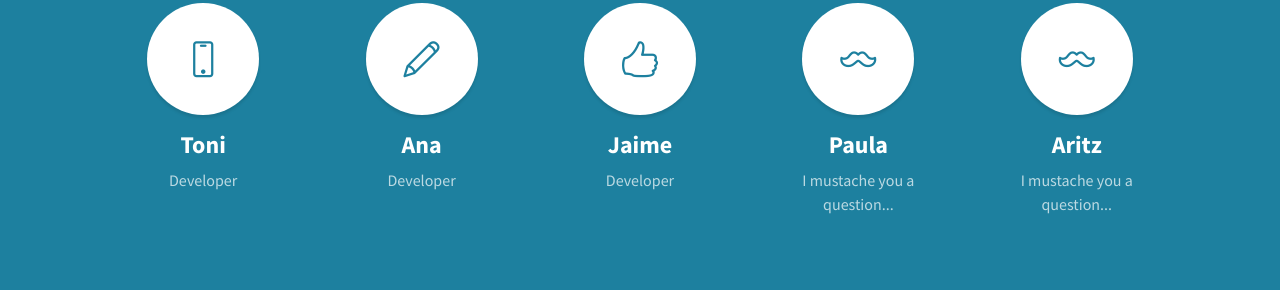
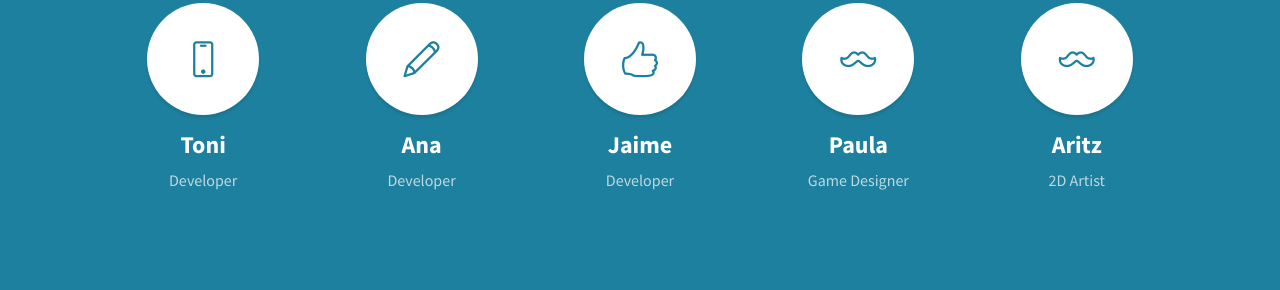
Before and after one commit to NoquisGameStudio/noquisgamestudio.github.io, a plain HTML site: page index.html in a window 1280 px wide. Shown: the part 1592-1882 px from the top of the page. Drawn offline with nearby package versions, Linux system fonts and the light colour scheme.

Commit message:
Cambio logo y about us

```diff
--- a/index.html
+++ b/index.html
@@ -9,7 +9,7 @@
         <!-- Simple line icons-->
         <link href="https://cdnjs.cloudflare.com/ajax/libs/simple-line-icons/2.5.5/css/simple-line-icons.min.css" rel="stylesheet" />
         <!-- Favicon-->
-        <link rel="icon" type="image/x-icon" src="assets/img/LOGOÑOQUISGAMESTUDIO.png"/>
+        <link rel="icon" type="image/x-icon" href="assets/img/LOGOÑOQUISGAMESTUDIO.png"/>
         <!-- Font Awesome icons (free version)-->
         <script src="https://use.fontawesome.com/releases/v6.3.0/js/all.js" crossorigin="anonymous"></script>
         <!-- Google fonts-->
@@ -77,12 +77,12 @@
                     <div class="col-lg-2 col-md-5 mb-5 mb-lg-0">
                         <span class="service-icon rounded-circle mx-auto mb-3"><i class="icon-mustache"></i></span>
                         <h4><strong>Paula</strong></h4>
-                        <p class="text-faded mb-0">I mustache you a question...</p>
+                        <p class="text-faded mb-0">Game Designer</p>
                     </div>
                     <div class="col-lg-2 col-md-5 mb-5 mb-lg-0">
                         <span class="service-icon rounded-circle mx-auto mb-3"><i class="icon-mustache"></i></span>
                         <h4><strong>Aritz</strong></h4>
-                        <p class="text-faded mb-0">I mustache you a question...</p>
+                        <p class="text-faded mb-0">2D Artist</p>
                     </div>
                 </div>
             </div>
```
